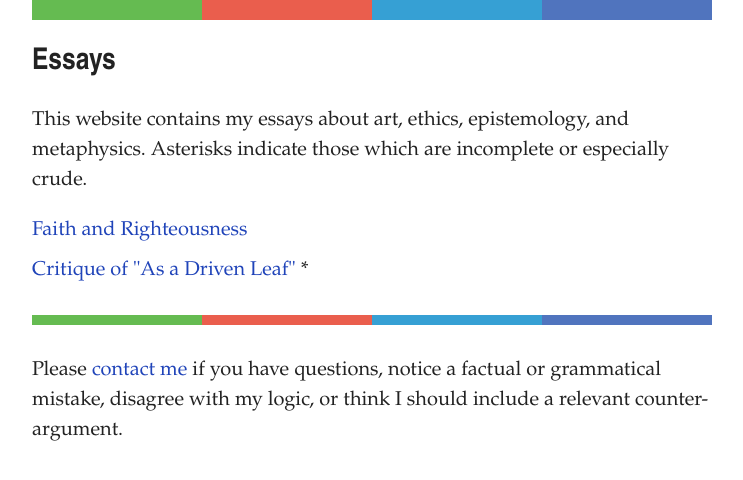
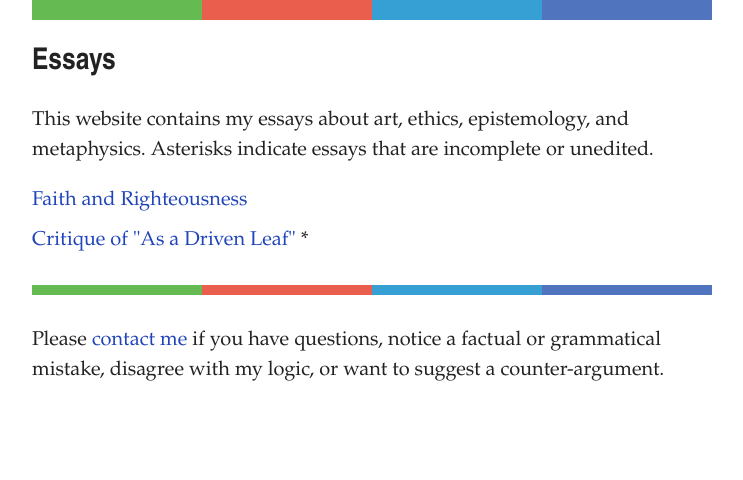
Before and after one commit to artsandmetaphysics/goodlifeodyssey, a Jekyll site: the page built from index.md, in a window 1280 px wide. Shown: the top 480 px of the page, without its empty margins (268-1011 px from the left). Built offline with Jekyll 4.4.1, drawn with Linux system fonts in a browser that asks for light colours.

Commit message:
Improve wording

```diff
--- a/_layouts/basic.html
+++ b/_layouts/basic.html
@@ -126,7 +126,7 @@
         <p>
           Please <a href="mailto:wei.ge.thoughts@gmail.com">contact me</a> if
           you have questions, notice a factual or grammatical mistake, disagree
-          with my logic, or think I should include a relevant counter-argument.
+          with my logic, or want to suggest a counter-argument.
         </p>
       </footer>
     </div>
--- a/index.md
+++ b/index.md
@@ -3,7 +3,7 @@ layout: basic
 title: Essays
 description: This website contains my essays about art, ethics, epistemology, and metaphysics.
 ---
-<p>{{ page.description }}  Asterisks indicate those which are incomplete or especially crude.</p>
+<p>{{ page.description }}  Asterisks indicate essays that are incomplete or unedited.</p>
 
 <ul class="essay-list">
 {% assign essays = site.essays | sort: 'order' %}
```
